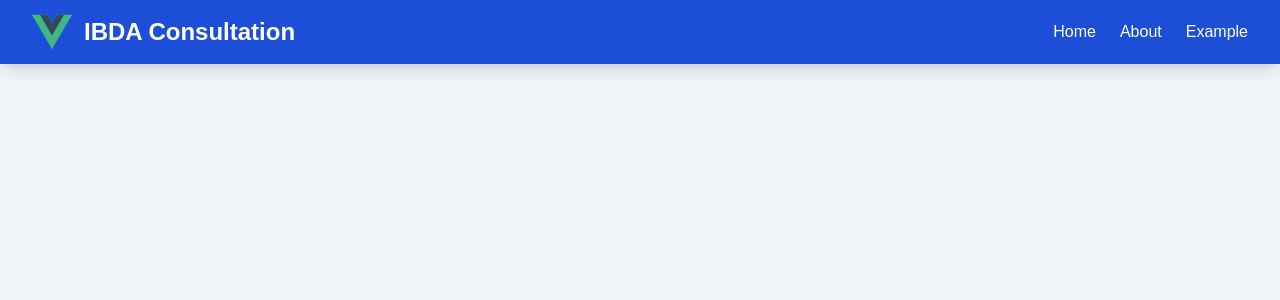
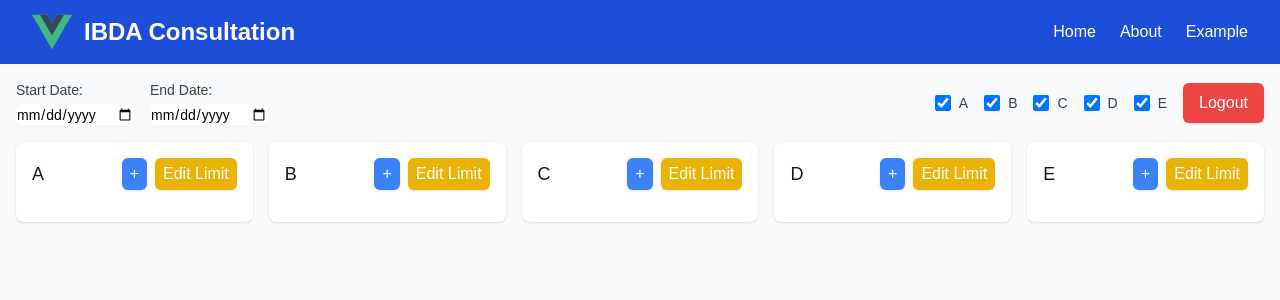
Before and after one commit to 6ill/expense-tracker-vue, a Vue app in the folder client/: page /main-workspace in a window 1280 px wide. Shown: the top 300 px of the page. Built offline with nearby package versions, Linux system fonts and the light colour scheme.

Commit message:
bikin halaman MainWorkspaceView

```diff
--- a/client/src/router/index.js
+++ b/client/src/router/index.js
@@ -2,6 +2,7 @@ import { createRouter, createWebHistory } from 'vue-router'
 import Layout from '../views/Layout.vue';
 import LoginView from '@/views/LoginView.vue';
 import RegisterView from '@/views/RegisterView.vue'
+import MainWorkspaceView from '@/views/MainWorkspaceView.vue';
 
 const routes = [
   {
@@ -22,6 +23,11 @@ const routes = [
         path: '/register',
         name: 'Register',
         component: RegisterView,
+      },
+      {
+        path: '/main-workspace',
+        name: 'MainWorkspace',
+        component: MainWorkspaceView,
       }
     ]
   }
--- a/client/src/views/LoginView.vue
+++ b/client/src/views/LoginView.vue
@@ -51,6 +51,7 @@
 
 <script>
 import apiClient from '../../apiClient';
+import { useRouter } from 'vue-router';
 
 export default {
   data() {
@@ -59,6 +60,10 @@ export default {
       password: '',
       isSubmitting: false
     };
+  },
+  setup() {
+    const router = useRouter();
+    return { router };
   },
   methods: {
     async handleLogin() {
@@ -75,7 +80,7 @@ export default {
         });
         alert(response.data.message);
         if (response.data.status === 'success') {
-          // Redirect to another page or perform other actions
+          this.router.push({ name: 'MainWorkspace' });
         }
       } catch (error) {
         console.error('Login error:', error);
--- /dev/null
+++ b/client/src/views/MainWorkspaceView.vue
@@ -0,0 +1,184 @@
+<template>
+  <div class="min-h-screen bg-gray-50 p-4">
+    <header class="flex justify-between items-center mb-4">
+      <div class="flex items-center space-x-4">
+        <div>
+          <label for="start-date" class="block text-sm font-medium text-gray-700">Start Date:</label>
+          <input type="date" id="start-date" v-model="startDate" @change="filterTransactions" class="mt-1 block w-full border-gray-300 rounded-md shadow-sm focus:ring-blue-500 focus:border-blue-500 sm:text-sm" />
+        </div>
+        <div>
+          <label for="end-date" class="block text-sm font-medium text-gray-700">End Date:</label>
+          <input type="date" id="end-date" v-model="endDate" @change="filterTransactions" class="mt-1 block w-full border-gray-300 rounded-md shadow-sm focus:ring-blue-500 focus:border-blue-500 sm:text-sm" />
+        </div>
+      </div>
+      <div class="flex items-center space-x-4">
+        <div v-for="(column, index) in columns" :key="index" class="flex items-center space-x-2">
+          <input type="checkbox" v-model="column.visible" @change="toggleColumn(index)" class="h-4 w-4 text-blue-600 border-gray-300 rounded focus:ring-blue-500" />
+          <label class="text-sm font-medium text-gray-700">{{ column.name }}</label>
+        </div>
+        <button @click="logout" class="bg-red-500 text-white px-4 py-2 rounded-md shadow hover:bg-red-600 focus:outline-none focus:ring-2 focus:ring-offset-2 focus:ring-red-500">Logout</button>
+      </div>
+    </header>
+    <div class="grid grid-cols-1 md:grid-cols-2 lg:grid-cols-5 gap-4">
+      <div v-for="(column, index) in visibleColumns" :key="index" :class="{'bg-red-100': column.total > column.limit}" class="bg-white p-4 rounded-lg shadow">
+        <div class="flex justify-between items-center mb-4">
+          <h3 class="text-lg font-medium text-gray-900">{{ column.name }}</h3>
+          <div class="flex space-x-2">
+            <button @click="addTransaction(index)" class="bg-blue-500 text-white px-2 py-1 rounded-md shadow hover:bg-blue-600 focus:outline-none focus:ring-2 focus:ring-offset-2 focus:ring-blue-500">+</button>
+            <button @click="editLimit(index)" class="bg-yellow-500 text-white px-2 py-1 rounded-md shadow hover:bg-yellow-600 focus:outline-none focus:ring-2 focus:ring-offset-2 focus:ring-yellow-500">Edit Limit</button>
+          </div>
+        </div>
+        <div class="space-y-2">
+          <div v-for="transaction in filteredTransactions[index]" :key="transaction.id" class="bg-gray-100 p-2 rounded-md shadow cursor-pointer" @dblclick="editTransaction(transaction, index)">
+            <p class="text-sm font-medium text-gray-700">{{ transaction.amount }}</p>
+            <p class="text-sm text-gray-500">{{ transaction.date }}</p>
+            <p class="text-sm text-gray-600">{{ transaction.description }}</p>
+          </div>
+        </div>
+      </div>
+    </div>
+  </div>
+</template>
+
+<script>
+import { ref, reactive, computed } from 'vue';
+import { useRouter } from 'vue-router';
+import apiClient from '../../apiClient';
+
+export default {
+  setup() {
+    const router = useRouter();
+    const startDate = ref('');
+    const endDate = ref('');
+    const columns = reactive([
+      { name: 'A', transactions: [], visible: true, limit: 1000, total: 0 },
+      { name: 'B', transactions: [], visible: true, limit: 1000, total: 0 },
+      { name: 'C', transactions: [], visible: true, limit: 1000, total: 0 },
+      { name: 'D', transactions: [], visible: true, limit: 1000, total: 0 },
+      { name: 'E', transactions: [], visible: true, limit: 1000, total: 0 },
+    ]);
+
+    const visibleColumns = computed(() => {
+      return columns.filter(column => column.visible);
+    });
+
+    const filteredTransactions = computed(() => {
+      return columns.map(column => {
+        return column.transactions.filter(transaction => {
+          const transactionDate = new Date(transaction.date);
+          const start = new Date(startDate.value);
+          const end = new Date(endDate.value);
+          return (!startDate.value || transactionDate >= start) && (!endDate.value || transactionDate <= end);
+        });
+      });
+    });
+
+    const addTransaction = (index) => {
+      router.push({ name: 'AddTransaction', params: { column: index } });
+    };
+
+    const editTransaction = (transaction, index) => {
+      const action = confirm('Edit this transaction? Click Cancel to delete.');
+      if (action) {
+        router.push({ name: 'EditTransaction', params: { transactionId: transaction.id, column: index } });
+      } else {
+        columns[index].transactions = columns[index].transactions.filter(t => t.id !== transaction.id);
+        updateTotal(index);
+      }
+    };
+
+    const editLimit = (index) => {
+      const newLimit = prompt('Enter new limit:', columns[index].limit);
+      if (newLimit !== null) {
+        columns[index].limit = parseFloat(newLimit);
+      }
+    };
+
+    const toggleColumn = (index) => {
+      columns[index].visible = !columns[index].visible;
+    };
+
+    const filterTransactions = () => {
+      // This will automatically update the filteredTransactions computed property
+    };
+
+    const updateTotal = (index) => {
+      columns[index].total = columns[index].transactions.reduce((sum, transaction) => sum + transaction.amount, 0);
+    };
+
+    const logout = async () => {
+      try {
+        await apiClient.post('/logout');
+        router.push({ name: 'Login' });
+      } catch (error) {
+        console.error('Logout error:', error);
+      }
+    };
+
+    return {
+      startDate,
+      endDate,
+      columns,
+      visibleColumns,
+      filteredTransactions,
+      addTransaction,
+      editTransaction,
+      editLimit,
+      toggleColumn,
+      filterTransactions,
+      logout,
+    };
+  },
+};
+</script>
+
+<style scoped>
+.main-workspace {
+  padding: 20px;
+}
+.header {
+  display: flex;
+  justify-content: space-between;
+  align-items: center;
+  margin-bottom: 20px;
+}
+.date-range {
+  display: flex;
+  align-items: center;
+}
+.date-range label {
+  margin-right: 10px;
+}
+.column-toggles {
+  display: flex;
+  align-items: center;
+}
+.column-toggles label {
+  margin-right: 10px;
+}
+.transaction-table {
+  display: flex;
+  justify-content: space-between;
+}
+.column-header {
+  display: flex;
+  justify-content: space-between;
+  align-items: center;
+  margin-bottom: 10px;
+}
+.transactions {
+  border: 1px solid #ccc;
+  padding: 10px;
+  border-radius: 5px;
+}
+.transaction-card {
+  border: 1px solid #ccc;
+  padding: 10px;
+  margin-bottom: 10px;
+  border-radius: 5px;
+  cursor: pointer;
+}
+.over-limit {
+  background-color: #ffcccc;
+}
+</style>
```
